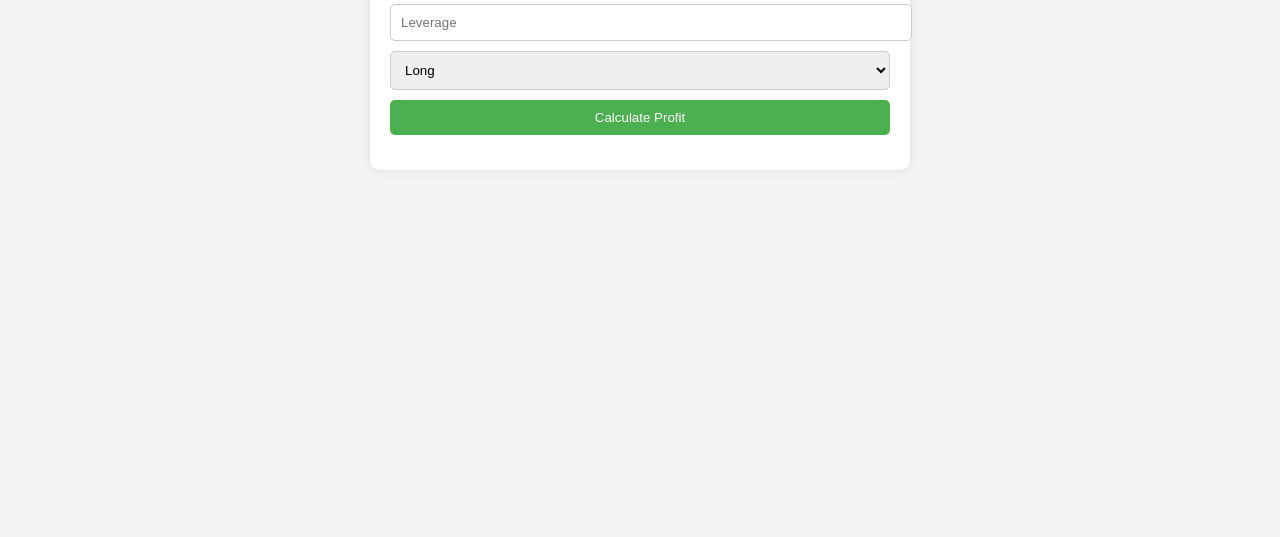
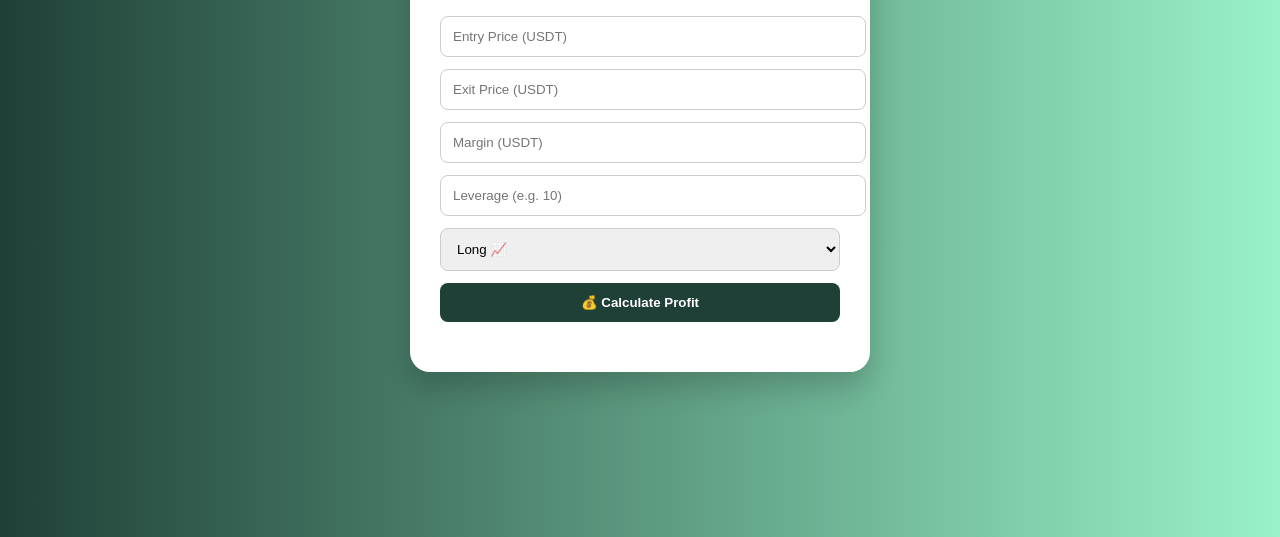
Before and after one commit to wasimulkarimniloy/subir, a plain HTML site: page index.html in a window 1280 px wide. Shown: the part 263-800 px from the top of the page. Drawn offline with Linux system fonts and the light colour scheme.

Commit message:
Update index.html

```diff
--- a/index.html
+++ b/index.html
@@ -1,31 +1,97 @@
 <!DOCTYPE html><html lang="en">
 <head>
-    <meta charset="UTF-8">
-    <meta name="viewport" content="width=device-width, initial-scale=1.0">
+  <meta charset="UTF-8" />
+  <meta name="viewport" content="width=device-width, initial-scale=1.0" />
   <title>Leverage Profit Calculator</title>
   <style>
-        body { font-family: Arial, sans-serif; background: #f4f4f4; padding: 20px; }
-        .container { max-width: 500px; background: #fff; padding: 20px; border-radius: 10px; margin: auto; box-shadow: 0 0 10px rgba(0,0,0,0.1); }
-        input, select, button { width: 100%; padding: 10px; margin-top: 10px; border-radius: 5px; border: 1px solid #ccc; }
-        button { background-color: #4CAF50; color: white; border: none; cursor: pointer; }
-        button:hover { background-color: #45a049; }
-        #result { margin-top: 15px; font-weight: bold; }
+    body {
+      font-family: 'Segoe UI', sans-serif;
+      background: linear-gradient(to right, #1f4037, #99f2c8);
+      padding: 0;
+      margin: 0;
+      display: flex;
+      justify-content: center;
+      align-items: center;
+      height: 100vh;
+      animation: fadeIn 1s ease-in;
+    }@keyframes fadeIn {
+  from { opacity: 0; }
+  to { opacity: 1; }
+}
+
+.container {
+  background: white;
+  padding: 30px;
+  border-radius: 20px;
+  box-shadow: 0 15px 30px rgba(0, 0, 0, 0.2);
+  width: 90%;
+  max-width: 400px;
+  animation: slideIn 1s ease-out;
+}
+
+@keyframes slideIn {
+  from { transform: translateY(50px); opacity: 0; }
+  to { transform: translateY(0); opacity: 1; }
+}
+
+h2 {
+  text-align: center;
+  margin-bottom: 20px;
+  color: #1f4037;
+}
+
+input, select, button {
+  width: 100%;
+  padding: 12px;
+  margin-top: 12px;
+  border-radius: 8px;
+  border: 1px solid #ccc;
+  transition: all 0.3s ease;
+}
+
+input:focus, select:focus {
+  outline: none;
+  border-color: #1f4037;
+  box-shadow: 0 0 5px rgba(31, 64, 55, 0.5);
+}
+
+button {
+  background-color: #1f4037;
+  color: white;
+  font-weight: bold;
+  border: none;
+  cursor: pointer;
+}
+
+button:hover {
+  background-color: #163229;
+}
+
+#result {
+  margin-top: 20px;
+  font-size: 1.2em;
+  font-weight: bold;
+  text-align: center;
+  color: #1f4037;
+  animation: fadeIn 0.5s ease-in;
+}
+
   </style>
 </head>
 <body>
   <div class="container">
-        <h2>Leverage Profit Calculator</h2>
-        <input type="number" id="entryPrice" placeholder="Entry Price" step="0.01">
-        <input type="number" id="exitPrice" placeholder="Exit Price" step="0.01">
+    <h2>🚀 Leverage Profit Calculator</h2>
+    <input type="number" id="entryPrice" placeholder="Entry Price (USDT)" step="0.01">
+    <input type="number" id="exitPrice" placeholder="Exit Price (USDT)" step="0.01">
     <input type="number" id="margin" placeholder="Margin (USDT)" step="0.01">
-        <input type="number" id="leverage" placeholder="Leverage" step="1">
+    <input type="number" id="leverage" placeholder="Leverage (e.g. 10)" step="1">
     <select id="direction">
-            <option value="Long">Long</option>
-            <option value="Short">Short</option>
+      <option value="Long">Long 📈</option>
+      <option value="Short">Short 📉</option>
     </select>
-        <button onclick="calculateProfit()">Calculate Profit</button>
+    <button onclick="calculateProfit()">💰 Calculate Profit</button>
     <div id="result"></div>
-    </div><script>
+  </div>  <script>
     function calculateProfit() {
       const entryPrice = parseFloat(document.getElementById('entryPrice').value);
       const exitPrice = parseFloat(document.getElementById('exitPrice').value);
@@ -34,7 +100,7 @@
       const direction = document.getElementById('direction').value;
 
       if (!entryPrice || !exitPrice || !margin || !leverage) {
-            document.getElementById('result').innerText = 'Please fill in all fields correctly.';
+        document.getElementById('result').innerText = '❌ Please fill in all fields correctly.';
         return;
       }
 
@@ -43,9 +109,7 @@
       const priceDifference = direction === 'Long' ? (exitPrice - entryPrice) : (entryPrice - exitPrice);
       const profit = priceDifference * cryptoAmount;
 
-        document.getElementById('result').innerText = `Estimated Profit: ${profit.toFixed(2)} USDT`;
+      document.getElementById('result').innerText = `✅ Estimated Profit: ${profit.toFixed(2)} USDT`;
     }
-</script>
-
-</body>
+  </script></body>
 </html>
```
Lines whose indentation alone changed are shown as unchanged.
